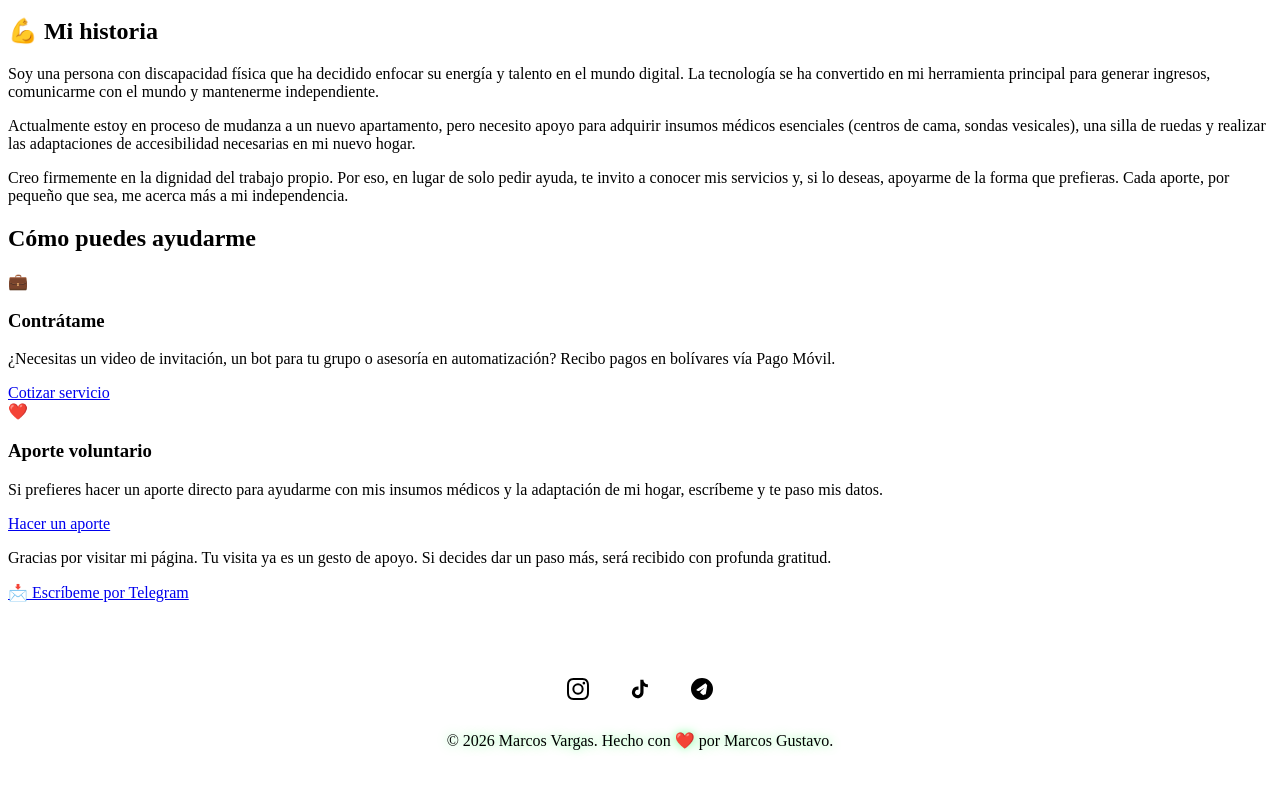
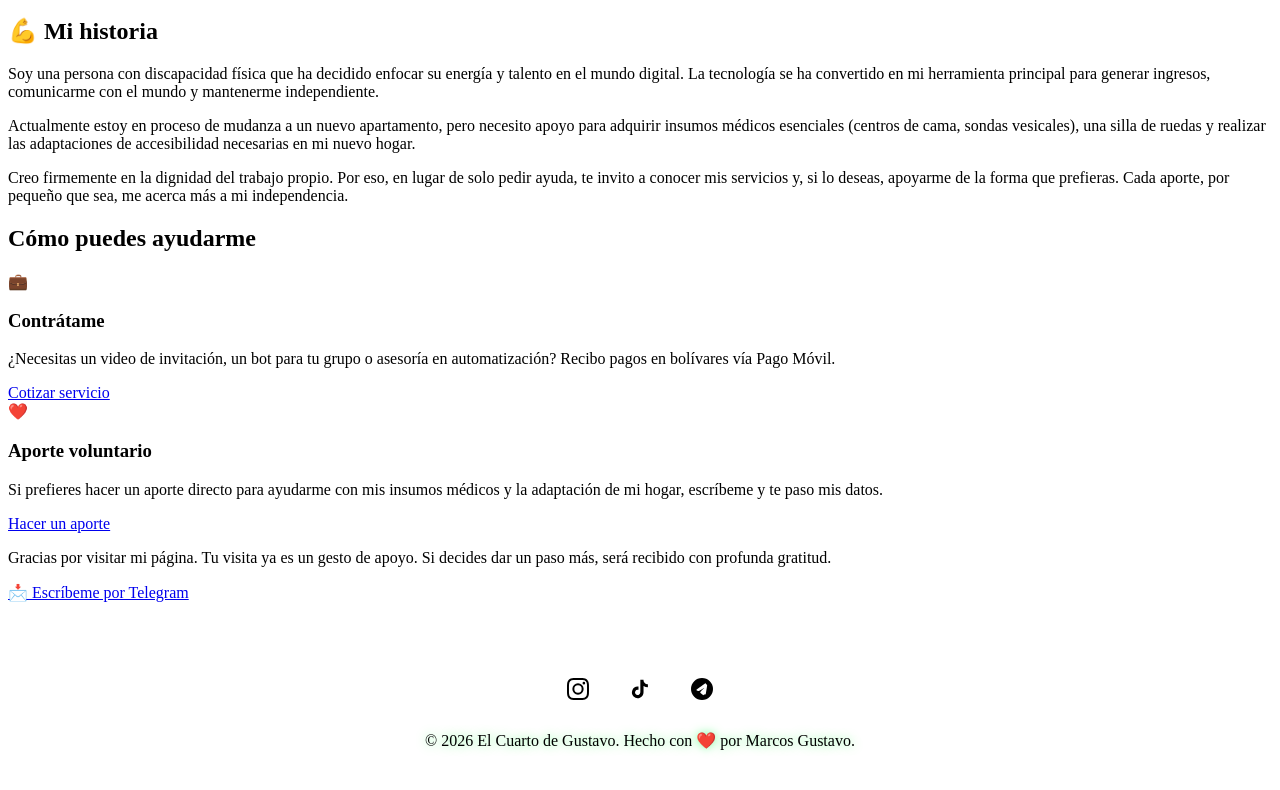
Before and after one commit to Margus20/mi-pagina, a plain HTML site: page index.html in a window 1280 px wide. Shown: the part 1299-2089 px from the top of the page. Drawn offline with Linux system fonts and the light colour scheme.

Commit message:
Update footer.html

```diff
--- a/components/footer.html
+++ b/components/footer.html
@@ -10,5 +10,5 @@
             <svg viewBox="0 0 24 24" width="22" height="22" fill="currentColor"><path d="M11.944 0A12 12 0 0 0 0 12a12 12 0 0 0 12 12 12 12 0 0 0 12-12A12 12 0 0 0 12 0a12 12 0 0 0-.056 0zm4.962 7.224c.1-.002.321.023.465.14a.506.506 0 0 1 .171.325c.016.093.036.306.02.472-.18 1.898-.962 6.502-1.36 8.627-.168.9-.499 1.201-.82 1.23-.696.065-1.225-.459-1.9.90-1.057-.78-1.714-1.276-2.78-2.28-1.23-1.127-.43-1.74.27-2.28.18-.14 3.34-3.06 3.39-3.32.01-.06.02-.14-.05-.2-.07-.06-.16-.04-.23-.02-.1.02-1.6.98-4.4 2.88-.4.28-.77.52-1.1.52-.36.02-1.05-.2-1.56-.4-.63-.2-1.1-.4-1.06-.8.04-.4.6-.8 1.7-1.6 5.4-3.8 8.1-5.7 8.1-5.7.02-.02.04-.04.06-.04z"/></svg>
         </a>
     </div>
-    <p>© 2026 Marcos Vargas. Hecho con ❤️ por Marcos Gustavo.</p>
+    <p>© 2026 El Cuarto de Gustavo. Hecho con ❤️ por Marcos Gustavo.</p>
 </footer>
```
